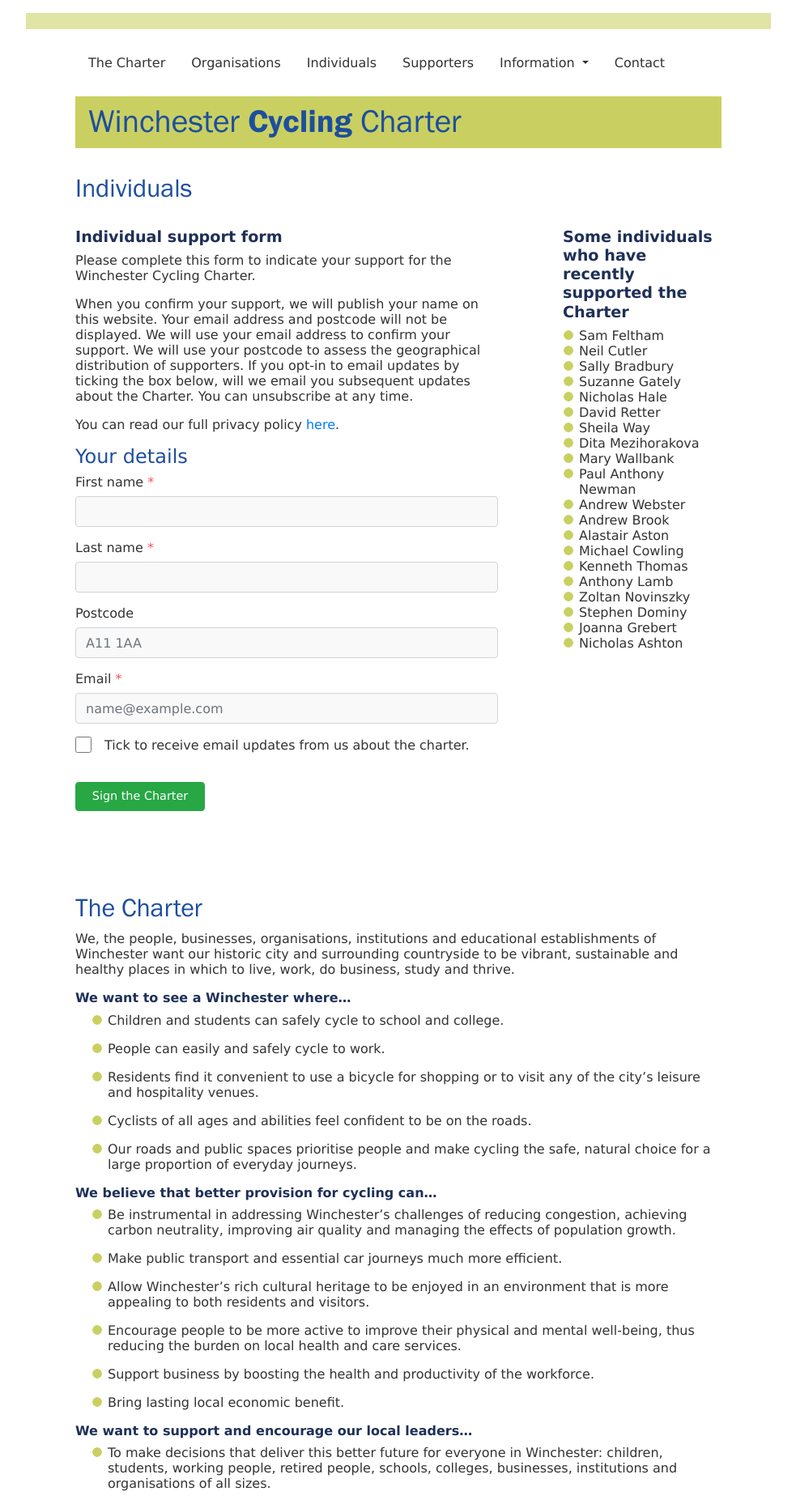
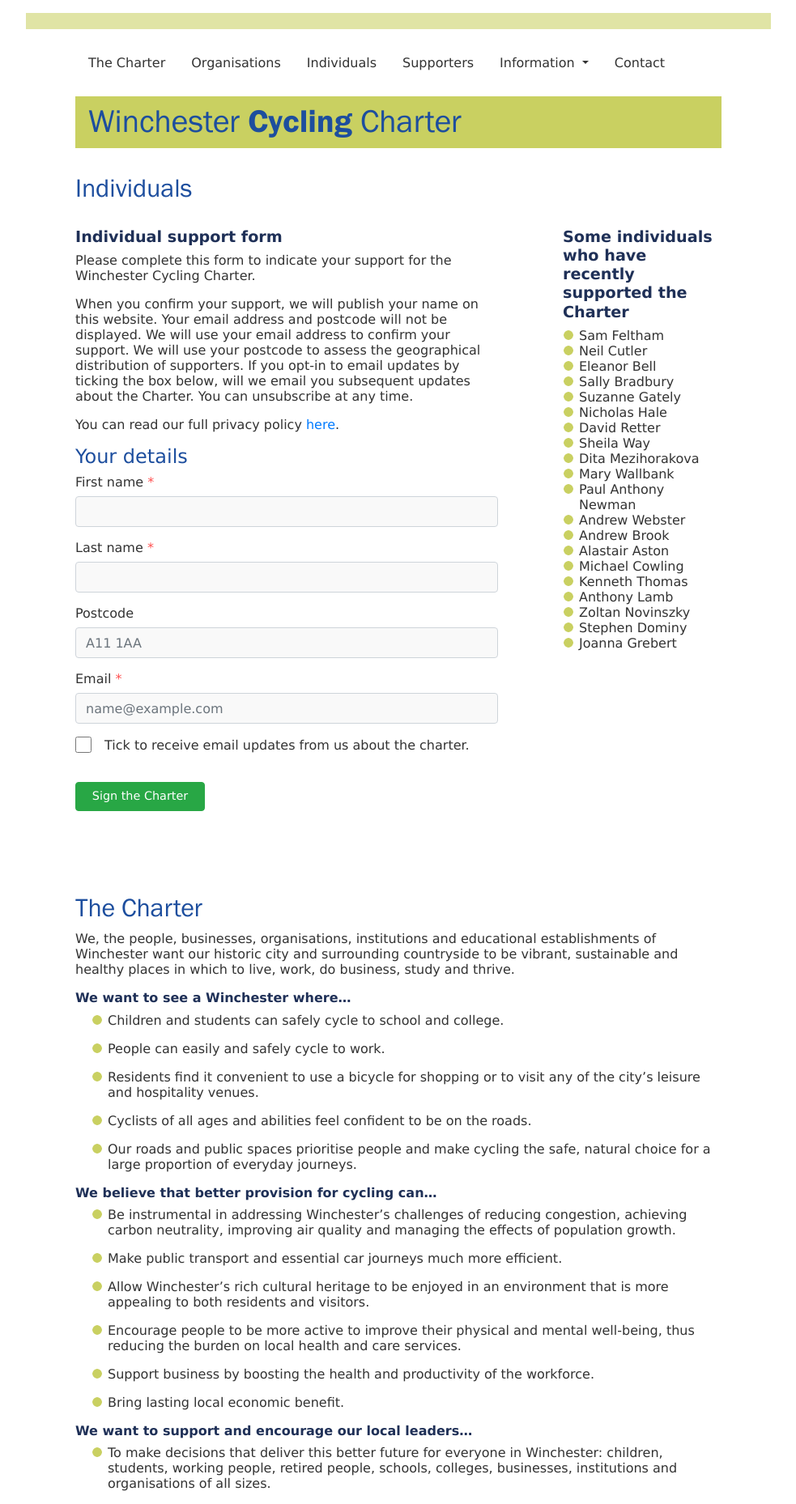
Before and after one commit to winchestercyclingcharter/winchestercyclingcharter.github.io, a Jekyll site: the page built from ind-page.md, in a window 1280 px wide. Shown: the whole page at 81% size, without its empty margins (148-1131 px from the left). Built offline with Jekyll 4.4.1, drawn with Linux system fonts in a browser that asks for light colours; nearby versions of some CDN libraries.

Commit message:
Update people.yml

```diff
--- a/_data/people.yml
+++ b/_data/people.yml
@@ -761,3 +761,4 @@ people:
 - { lastname: Bradbury, firstname: Sally, dt: 20220426-204442-977663 }
 - { lastname: Cutler, firstname: Neil, dt: 20220426-205952-114770 }
 - { lastname: Feltham, firstname: Sam, dt: 20220426-210147-094962 }
+- { lastname: Bell, firstname: Eleanor , dt: 20220426-205259-301106 }
```
